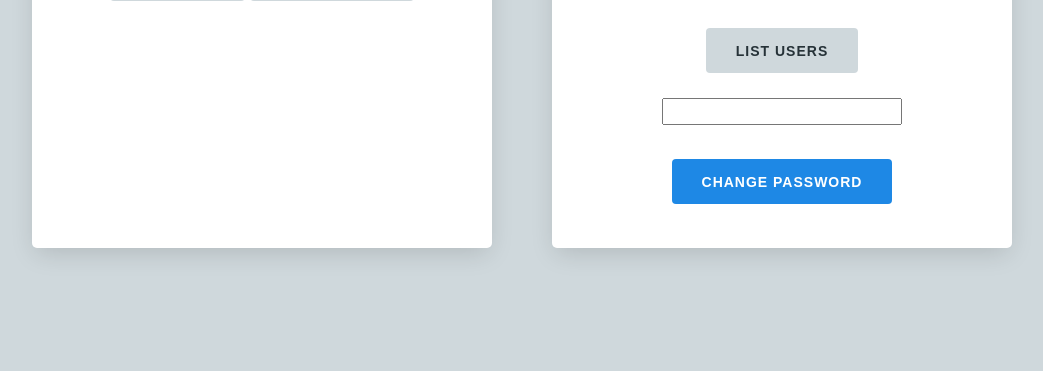
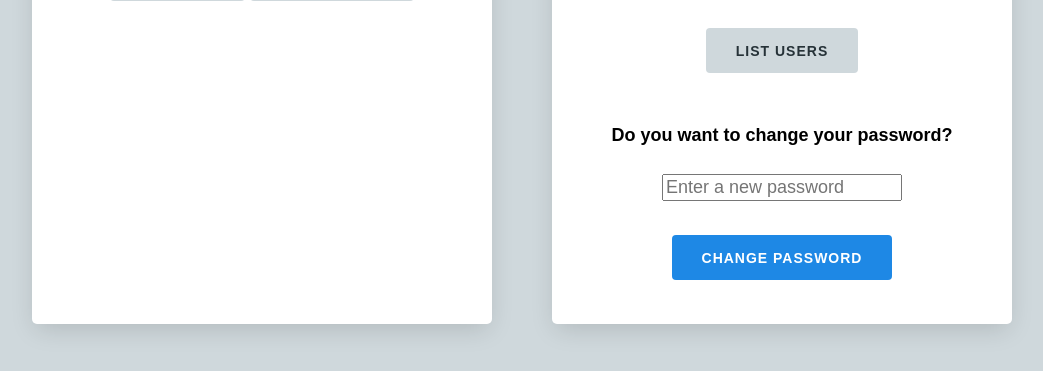
Before and after one commit to ettersEssia/TechTest_AURA, a Flask app: page /profile/ in a window 1280 px wide. Shown: the part 276-647 px from the top of the page, without its empty margins (118-1161 px from the left). Run offline with Flask 2, Linux system fonts and the light colour scheme; the visitor is signed in with stand-in values (Sample User, id 1).

Commit message:
dashboard template organisation and setting the debug value

```diff
--- a/app.py
+++ b/app.py
@@ -1,7 +1,6 @@
 from flask import Flask, render_template, session, redirect, request
 from functools import wraps
 import pymongo
-
 
 from dotenv import load_dotenv
 
@@ -12,6 +11,8 @@ import os
 load_dotenv()
 
 app = Flask(__name__)
+
+
 # >>> To manipulate the sessions with flask we need to configure the secret key
 # Use the envirement variable with os:
 app.secret_key = os.environ['SECRET_KEY']
@@ -82,3 +83,6 @@ def send_money():
         message = ""
 
     return render_template('send-money.html', users=users, message=message)
+
+if __name__ == "__main__":
+    app.run(debug=(os.environ['DEBUG'] == 'True'))
--- a/static/js/scripts.js
+++ b/static/js/scripts.js
@@ -36,7 +36,7 @@ $("form[name=login_form").submit(function(e){
                                         data: data,
                                         dataType: "json",
                                         success: function(resp){
-                                                    // we redirect user to list-users
+                                                    // After a user log in we redirect hom to the list-users
                                                     window.location.href = "/list-users";
                                                 },
                                         error: function(resp){
--- a/templates/dashboard.html
+++ b/templates/dashboard.html
@@ -22,12 +22,13 @@
                 <strong>Solde:</strong> {{session['user']['solde']}} <br>
                 <strong>Email:</strong> {{session['user']['email']}} <br>
             </p>
-           <div class="center">
+            <div class="center">
                 <a href="/list-users" class="btn btn--secondary">List Users</a>
             </div>
             <div class="center">
+                <p><strong>Do you want to change your password?</strong></p>
                 <form action="/change-password" method='POST'>
-                    <input type="text" name='pwd' value="{{request.form['pwd']}}">
+                    <input type="text" name='pwd' value="{{request.form['pwd']}}" placeholder="Enter a new password">
                     <input type="submit" value="Change password" class="btn btn--danger">
                 </form>
             </div>
```
Also changed, not shown: run.py (deleted).
